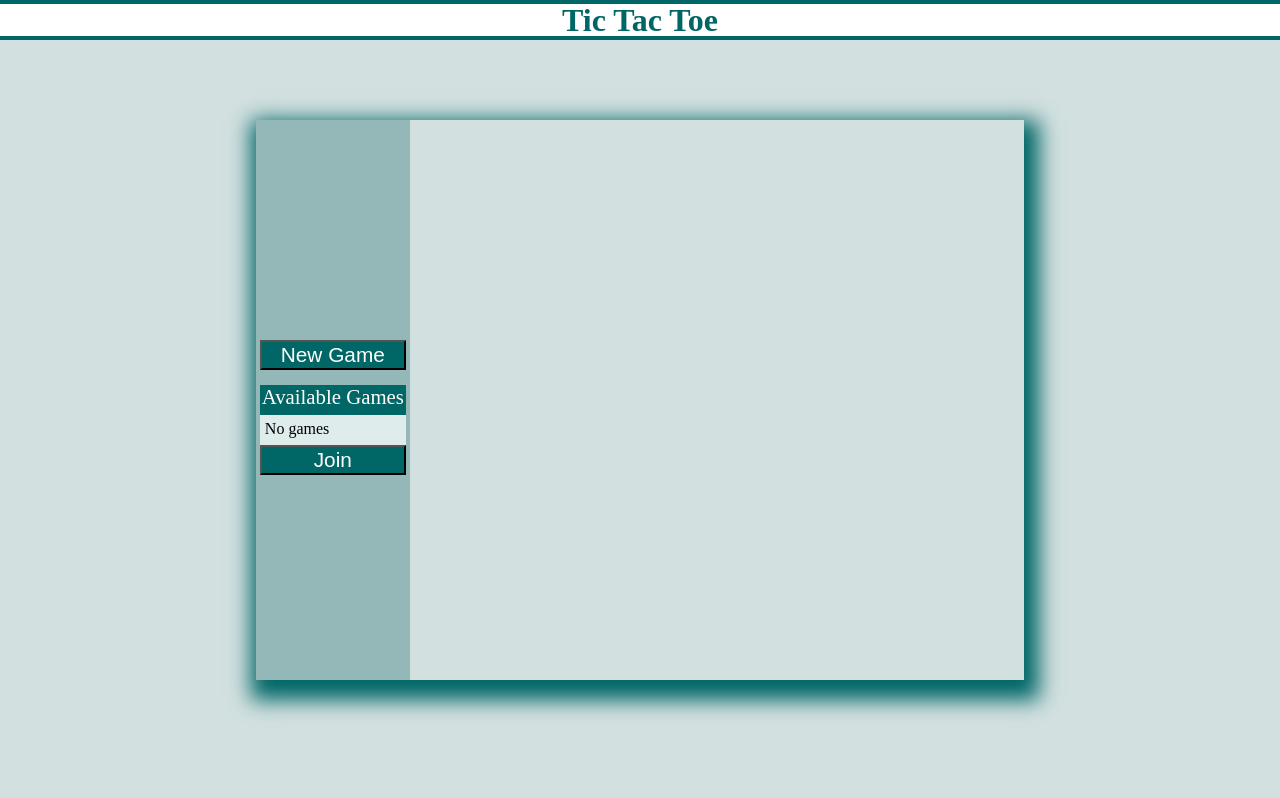
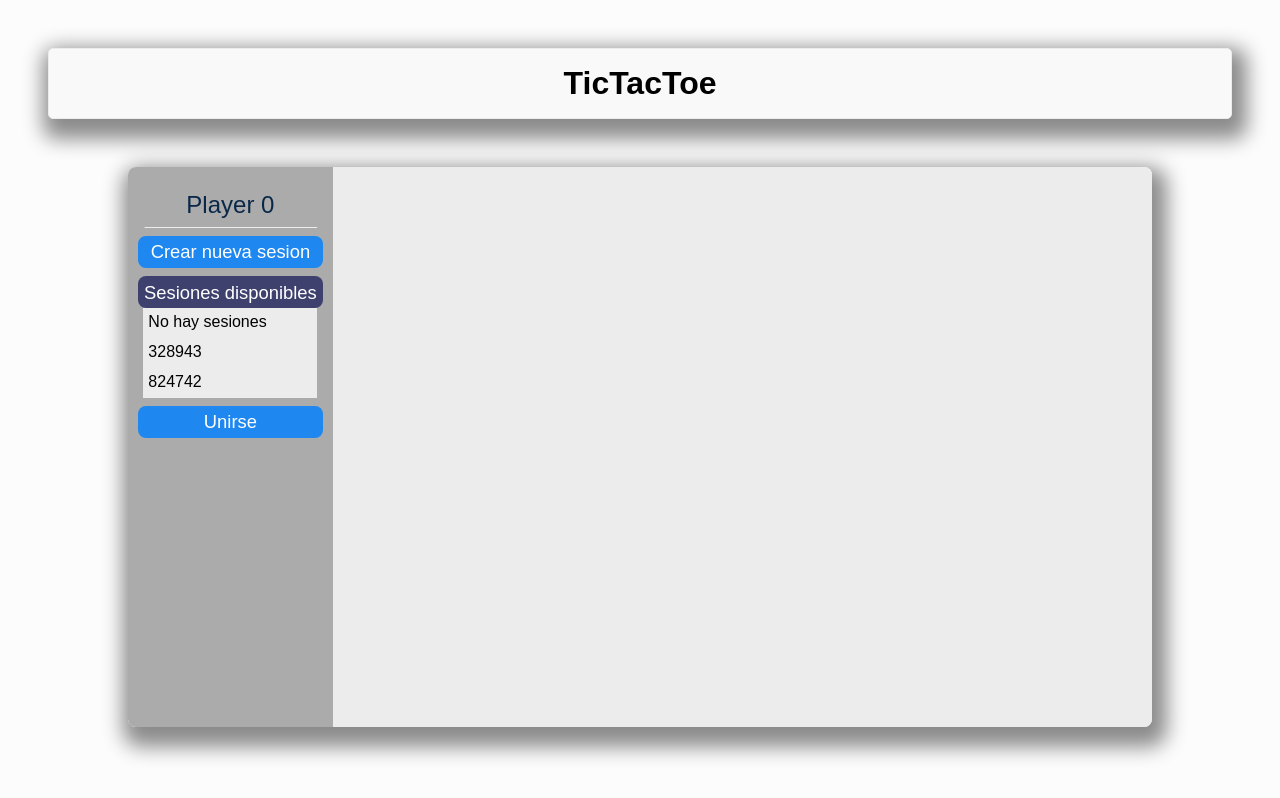
Before and after one commit to lyriad/TicTacToe, a website: page public/index.html in a window 1280 px wide. Drawn offline with Linux system fonts and the light colour scheme.

Commit message:
update styles

```diff
--- a/public/css/style.css
+++ b/public/css/style.css
@@ -5,6 +5,8 @@
     padding: 0;
     box-sizing: border-box;
     overflow: hidden;
+
+    font-family: Arial, Helvetica, sans-serif;
 }
 
 :root {
@@ -12,58 +14,38 @@
 }
 
 body {
-    /* background-color: #006666; */
-    background-color: #d2e0e0;
+    background-color: #fcfcfc;
 }
 
-
-/* position: relative; */
-
-
-/* .topDiv { */
-
-
-/* box-shadow: 5px 10px 8px 10px #888888; */
-
-
-/* box-shadow: 5px 10px 8px 10px #006666; */
-
-
-/* } */
-
 .container {
-    width: 60vw;
+    width: 80vw;
     height: 70vh;
     background-color: white;
+    border-radius: 8px;
     margin: auto;
     display: grid;
     grid-template-columns: var(--sidebar-width) 80%;
     clear: both;
     position: absolute;
-    top: 15%;
-    left: 20%;
-    box-shadow: 5px 10px 20px 10px #006666;
+    left: 10%;
+    box-shadow: 5px 10px 20px 10px #8b8b8b;
 }
 
 .sidebar {
-    background-color: #94b8b8;
+    padding: 1rem 0rem;
+    background-color: #ababab;
     display: flex;
     flex-flow: column;
-    justify-content: center;
 }
 
 .mainbar {
-    background-color: #d2e0e0;
-    /* position: relative; */
+    background-color: #ececec;
 }
 
 .board {
     position: relative;
     margin: auto;
-    margin-top: 10%;
-    /* top: 20%; */
-    /* left: 5%; */
-    /* display: grid; */
+    margin-top: 12.5%;
     grid-template-columns: repeat(3, auto);
     justify-content: center;
     align-content: center;
@@ -71,11 +53,9 @@ body {
 }
 
 .cell {
-    /* position: relative; */
-    /* display: table; */
-    width: 100px;
-    height: 100px;
-    border: 1px solid #006666;
+    width: 8rem;
+    height: 8rem;
+    border: 1px solid #000;
     align-items: center;
     display: flex;
     justify-content: center;
@@ -108,56 +88,49 @@ body {
     border-bottom: none;
 }
 
-h1 {
-    background-color: white;
-    display: block;
-    line-height: 2.5rem;
-    color: #006666;
+.header {
+    margin: 3rem;
+    border-radius: 5px;
+    border: 1px solid #ececec;
+    padding: 1rem 0rem;
+    box-shadow: 5px 10px 20px 10px #8b8b8b;
+    background-color: #f9f9f9;
     text-align: center;
+    color: #000;
 }
 
-h1::before {
-    content: "";
-    background-color: #006666;
-    display: inline-block;
-    position: absolute;
-    left: 0;
-    height: 4px;
-    width: 100vw;
+.player-name {
+    width: 90%;
+    font-size: 1.5rem;
+    text-align: center;
+    color: #092848;
+    margin: 0.5rem auto;
 }
 
-h1::after {
-    content: "";
-    background-color: #006666;
-    display: inline-block;
-    position: absolute;
-    top: 36px;
-    left: 0;
-    height: 4px;
-    width: 100vw;
-}
-
-.newGame,
-.connectBtn {
+button {
     display: block;
-    width: 95%;
-    margin: 15px auto;
-    height: 30px;
+    width: 90%;
+    margin: 0.5rem auto;
+    height: 2rem;
     color: white;
-    font-size: 1.3rem;
-    background-color: #006666;
+    font-size: 1.15rem;
+    border-radius: 8px;
+    border: 1px solid transparent;
+    background-color: #1e87f0;
 }
 
 .joinLabel {
     text-align: center;
     display: block;
-    width: 95%;
-    margin: 15px auto;
-    margin-bottom: 0px;
-    height: 30px;
+    width: 90%;
+    margin: 0 auto;
+    height: 2rem;
     color: white;
-    font-size: 1.3rem;
-    background-color: #006666;
+    line-height: 2rem;
+    font-size: 1.15rem;
+    border-radius: 8px;
+    border: 1px solid transparent;
+    background-color: #3e416d;
 }
 
 .sidebar ul {
@@ -165,48 +138,35 @@ h1::after {
 }
 
 .sidebar ul li {
-    /* display: block; */
-    width: 95%;
+    width: 85%;
     margin: 0 auto;
     padding: 5px;
     height: 30px;
-    /* color: white; */
     font-size: 1rem;
-    background-color: #dfecec;
+    background-color: #ececec;
 }
 
-.sidebar ul li:hover {
-    background-color: #75a3a3;
+.sidebar ul li.selected, .sidebar ul li:hover {
+    background-color: #bbdbfa;
 }
 
-button[type='submit'] {
-    display: block;
-    width: 95%;
-    margin: 0 auto;
-    /* margin-top: 0x; */
-    height: 30px;
-    color: white;
-    font-size: 1.3rem;
-    background-color: #006666;
-}
-
-.board.x .cell:not(.x):not(.circle):hover::before,
-.cell.x::before {
+.board.x .cell:not(.x):not(.circle):hover::before, .cell.x::before {
     content: "";
     position: absolute;
-    height: 100px;
-    width: 5px;
-    background-color: #006666;
+    height: 7rem;
+    width: 1rem;
+    border-radius: 10px;
+    background-color: #eb3446;
     transform: rotate(45deg);
 }
 
-.board.x .cell:not(.x):not(.circle):hover::after,
-.cell.x::after {
+.board.x .cell:not(.x):not(.circle):hover::after, .cell.x::after {
     content: "";
     position: absolute;
-    height: 100px;
-    width: 5px;
-    background-color: #006666;
+    height: 7rem;
+    width: 1rem;
+    border-radius: 10px;
+    background-color: #eb3446;
     transform: rotate(-45deg);
 }
 
@@ -214,30 +174,27 @@ button[type='submit'] {
 .cell.circle::before {
     content: '';
     position: absolute;
-    height: 94px;
-    width: 90px;
-    background-color: #006666;
-    /* transform: rotate(45deg); */
+    height: 6rem;
+    width: 6rem;
+    background-color: #1e87f0;
     border-radius: 50%;
-    /* display: inline-block; */
 }
 
 .board.circle .cell:not(.x):not(.circle):hover::after,
 .cell.circle::after {
     content: "";
     position: absolute;
-    height: 84px;
-    width: 80px;
-    /* background-color: #94b8b8; */
-    background-color: #d2e0e0;
+    height: 4.8rem;
+    width: 4.8rem;
+    background-color: #ececec;
     border-radius: 50%;
 }
 
-
-/* .board.circle .cell:not(.x):not(.circle):hover::after, */
-
-.board.circle .cell:not(.x):not(.circle):hover::before,
 .board.x .cell:not(.x):not(.circle):hover::after,
 .board.x .cell:not(.x):not(.circle):hover::before {
-    background-color: #94b8b8;
+    background-color: #f599a2;
 }
+
+.board.circle .cell:not(.x):not(.circle):hover::before {
+    background-color: #8ec3f7;
+}
--- a/public/index.html
+++ b/public/index.html
@@ -1,36 +1,32 @@
 <!DOCTYPE html>
 <html lang="en">
-
 <head>
     <meta charset="UTF-8">
     <meta name="viewport" content="width=device-width, initial-scale=1.0">
     <link rel="stylesheet" href="/css/style.css">
     <title>TicTacToe</title>
 </head>
-
 <body>
     <div class="topDiv">
 
-        <h1>
-            Tic Tac Toe
-            <br/>
-            <span id="client-id-label"></span>
-        </h1>
+        <div class="header">
+            <h1>TicTacToe</h1>
+        </div>
 
         <div class="container" id="container">
 
             <div class="sidebar" id="sidebar">
-                <div class="flex-col1">
-                    <!-- user details goes here -->
-                </div>
                 <div class="flex-col2">
-                    <button class="newGame" id="newGame" onclick="createGame()">New Game</button>
-                    <label for="joinGame" class="joinLabel">Available Games</label>
+                    <p id="client-id-label" class="player-name">Player 0</p>
+                    <hr style="margin-left: 1rem; margin-right: 1rem;" />
+                    <button onclick="createGame()">Crear nueva sesion</button>
+                    <label for="joinGame" class="joinLabel">Sesiones disponibles</label>
                     <ul class="currGames" id="games-list">
-                        <li>No games </li>
+                        <li>No hay sesiones</li>
+                        <li class="game-option">328943</li>
+                        <li class="game-option">824742</li>
                     </ul>
-                    <button id="join-game-btn" type="submit">Join</button>
-
+                    <button id="join-game-btn">Unirse</button>
                 </div>
 
             </div>
@@ -52,5 +48,4 @@
     </div>
     <script type="text/javascript" src="/js/index.js" defer></script>
 </body>
-
 </html>
--- a/public/js/index.js
+++ b/public/js/index.js
@@ -11,7 +11,6 @@ const connectToSocketServer = () => {
     socket.onmessage = msg => {
 
         const data = JSON.parse(msg.data);
-        console.log(data);
 
         switch (data.method) {
 
@@ -19,7 +18,7 @@ const connectToSocketServer = () => {
                 clientId = data.clientId;
                 let clientIdLabel = document.getElementById('client-id-label');
                 if (clientIdLabel != null) {
-                    clientIdLabel.innerText = data.clientId;
+                    clientIdLabel.innerText = `${data.clientId}`;
                 }
                 break;
 
@@ -77,24 +76,31 @@ const joinedGame = (game, index) => {
 
 const joinGame = e => {
 
+    gameId = e.target.innerText;
+    let listElements = document.querySelectorAll('li.game-option');
+
+    for (let li of listElements) {
+        li.classList.remove('selected');
+    }
+
     let joinGameBtn = document.getElementById('join-game-btn');
-    gameId = e.target.innerText;
-    joinGameBtn.addEventListener('click', () => {
-        socket.send(JSON.stringify({
-            'method': 'join',
-            'clientId': clientId,
-            'gameId': gameId
-        }))
-    }, { once: true })
+    e.target.classList.add('selected');
+
+    joinGameBtn.removeEventListener('click', requestJoinGame);
+    joinGameBtn.addEventListener('click', requestJoinGame, { once: true })
+}
+
+const requestJoinGame = () => {
+    socket.send(JSON.stringify({
+        'method': 'join',
+        'clientId': clientId,
+        'gameId': gameId
+    }))
 }
 
 const listGames = games => {
 
     let gamesList = document.getElementById('games-list');
-    if (gamesList == null) {
-        alert('Game list not found');
-        return;
-    }
 
     while (gamesList.firstChild) {
         gamesList.removeChild(gamesList.lastChild)
@@ -102,6 +108,8 @@ const listGames = games => {
 
     games.forEach(gameId => {
         const li = document.createElement('li');
+        li.classList.add('game-option');
+        li.dataset.game = gameId;
         li.addEventListener('click', joinGame);
         li.innerText = gameId;
         gamesList.appendChild(li);
@@ -111,16 +119,7 @@ const listGames = games => {
 const updateBoard = () => {
 
     const gameBoard = document.getElementById('game-board');
-    if (gameBoard == null) {
-        alert('Board not found');
-        return;
-    }
-
     const cells = document.querySelectorAll('#cell');
-    if (cells == null) {
-        alert('Cells not found');
-        return;
-    }
 
     gameBoard.style.display = 'grid';
     gameBoard.classList.add(symbol == 'x' ? 'x' : 'circle')
@@ -148,12 +147,12 @@ const updateBoard = () => {
 const makeMove = e => {
 
     if (game.players.length < 2) {
-        alert('Waiting for another player to join');
+        alert('Esperando por otro jugador');
         return;
     }
 
     if (!isTurn || e.target.classList.contains('x') || e.target.classList.contains('circle')) {
-        alert('Not your turn');
+        alert('No es tu turno');
         return;
     }
 
--- a/server.js
+++ b/server.js
@@ -100,7 +100,7 @@ const handleMessage = message => {
 
             if (isWinner) {
                 games[msg.game.gameId].players.forEach(gamePlayer => {
-                    clients[gamePlayer.clientId].connection.send(JSON.stringify({ 'method': 'end', 'winner': player.symbol }))
+                    clients[gamePlayer.clientId].connection.send(JSON.stringify({ 'method': 'end', 'winner': player.clientId }))
                 })
                 break;
 
```
